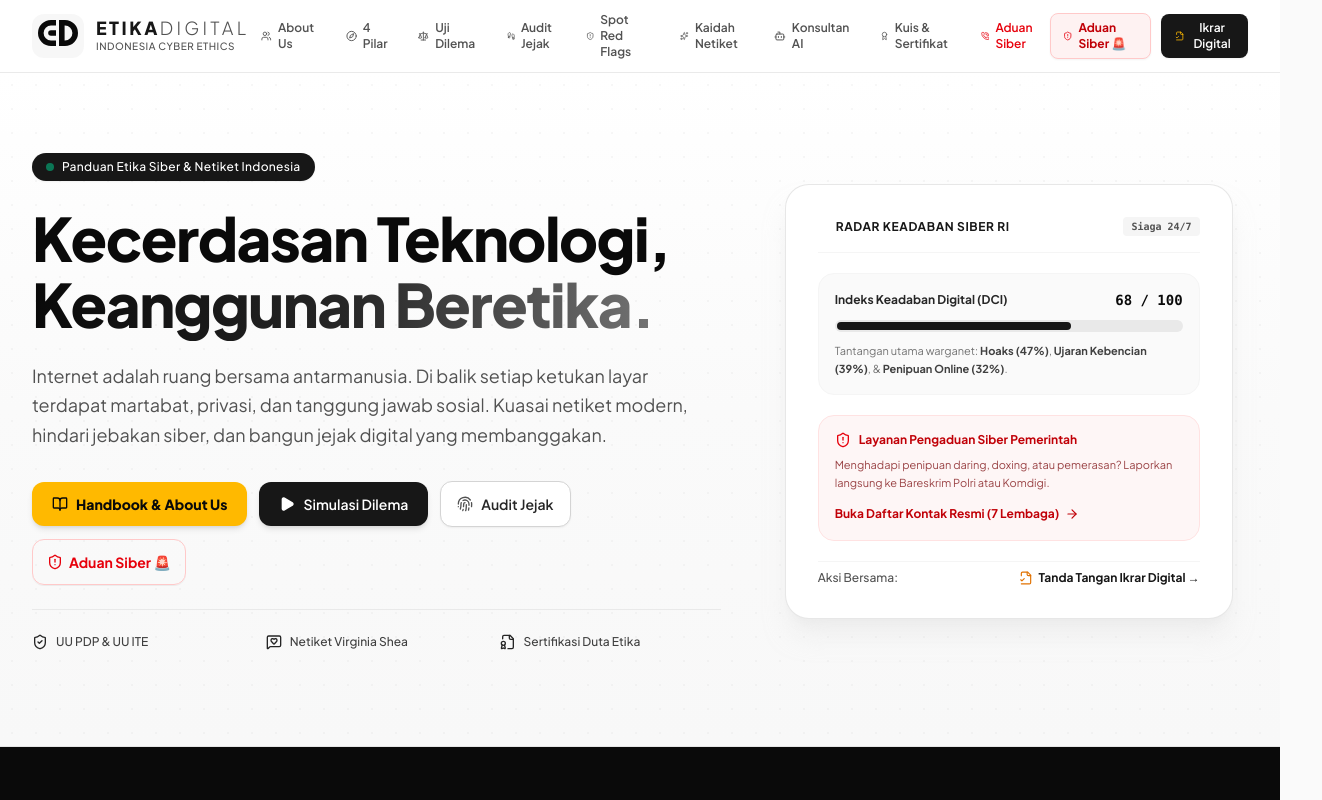
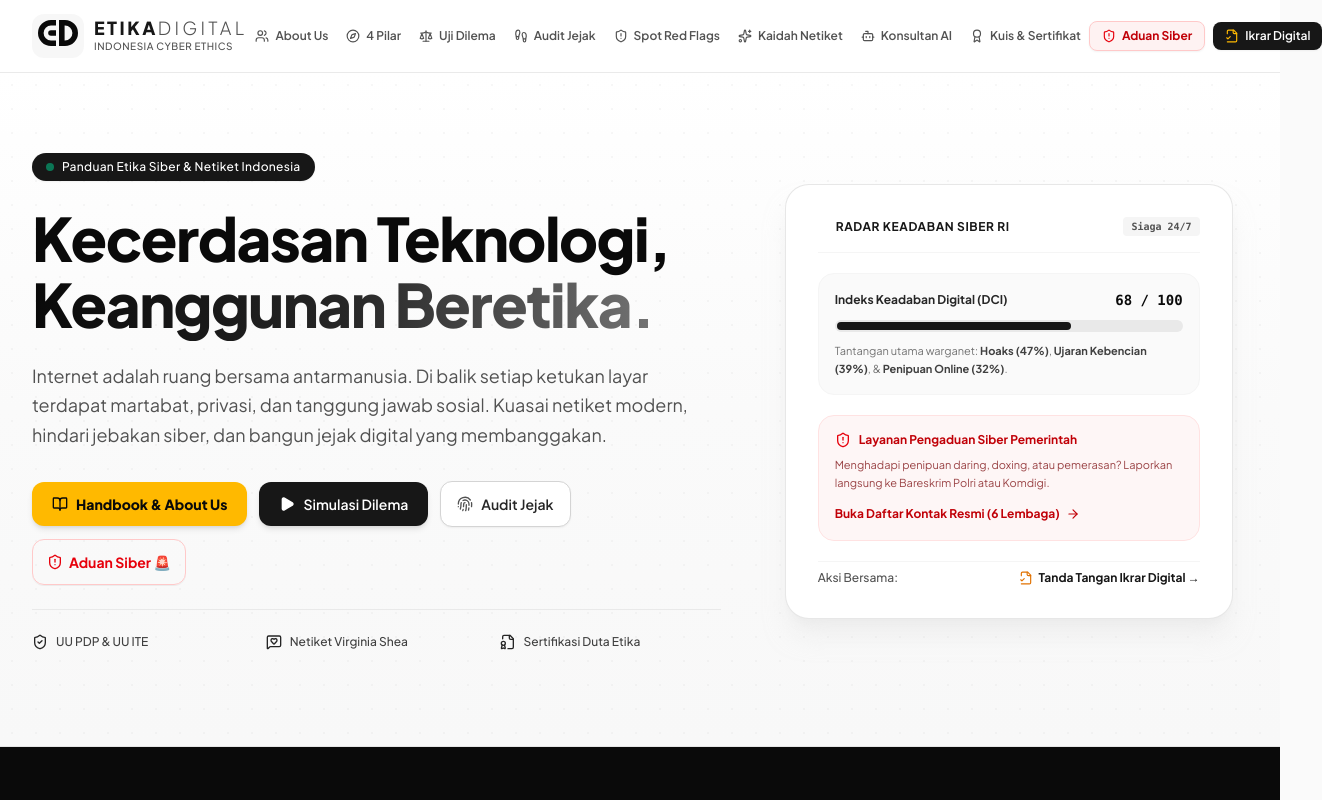
Before and after one commit to EtikaDigital/Etika-Digital, a React (Vite) app: page / in a window 1280 px wide. Shown: the top 800 px of the page, 1322 px wide, since content can reach past the window. Built offline with nearby package versions, Linux system fonts and the light colour scheme.

Commit message:
refactor: remove redundant menu items from navbar
Clean up navigation by removing unused 'BookOpen' and 'Aduan Siber' links and update contact count in hero section.

```diff
--- a/src/components/Hero.tsx
+++ b/src/components/Hero.tsx
@@ -150,7 +150,7 @@ export const Hero: React.FC<HeroProps> = ({
                     href="#aduan-siber"
                     className="inline-flex items-center gap-1.5 text-xs font-bold text-red-700 hover:text-red-800 hover:underline pt-1"
                   >
-                    <span>Buka Daftar Kontak Resmi (7 Lembaga)</span>
+                    <span>Buka Daftar Kontak Resmi (6 Lembaga)</span>
                     <ArrowRight className="w-3.5 h-3.5" />
                   </a>
                 </div>
--- a/src/components/Navbar.tsx
+++ b/src/components/Navbar.tsx
@@ -6,10 +6,8 @@ import {
   Scale,
   Footprints,
   ShieldAlert,
-  BookOpen,
   Users,
   Award,
-  PhoneCall,
   Menu,
   X,
   FileCheck2,
@@ -36,7 +34,6 @@ export const Navbar: React.FC<NavbarProps> = ({
     { href: '#netiket', label: 'Kaidah Netiket', icon: Sparkles },
     { href: '#konsultan', label: 'Konsultan AI', icon: Bot },
     { href: '#kuis', label: 'Kuis & Sertifikat', icon: Award },
-    { href: '#aduan-siber', label: 'Aduan Siber', icon: PhoneCall },
   ];
 
   return (
@@ -45,7 +42,7 @@ export const Navbar: React.FC<NavbarProps> = ({
         {/* Brand Logo & Name */}
         <a
           href="#"
-          className="group flex items-center gap-3 transition-transform duration-200 hover:scale-[1.02]"
+          className="shrink-0 group flex items-center gap-2.5 transition-transform duration-200 hover:scale-[1.02]"
           aria-label="Kembali ke Beranda Etika Digital"
         >
           <div className="p-1.5 rounded-xl bg-neutral-100/80 group-hover:bg-neutral-200/60 transition-colors">
@@ -62,47 +59,44 @@ export const Navbar: React.FC<NavbarProps> = ({
         </a>
 
         {/* Desktop Navigation */}
-        <nav className="hidden xl:flex items-center gap-1">
+        <nav className="hidden xl:flex items-center gap-0.5 2xl:gap-1 shrink-0 flex-nowrap">
           {navLinks.map((link) => {
             const Icon = link.icon;
             const isActive = activeSection === link.href.replace('#', '');
-            const isAlert = link.href === '#aduan-siber';
             return (
               <a
                 key={link.href}
                 href={link.href}
-                className={`flex items-center gap-1.5 px-3 py-1.5 text-xs font-semibold rounded-lg transition-colors ${
+                className={`whitespace-nowrap shrink-0 inline-flex items-center gap-1.5 px-2 2xl:px-3 py-1.5 text-xs font-semibold rounded-lg transition-colors ${
                   isActive
                     ? 'bg-neutral-900 text-white'
-                    : isAlert
-                    ? 'text-red-600 hover:bg-red-50 hover:text-red-700'
                     : 'text-neutral-600 hover:text-neutral-950 hover:bg-neutral-100'
                 }`}
               >
-                <Icon className={`w-3.5 h-3.5 ${isAlert && !isActive ? 'text-red-600' : ''}`} />
-                <span>{link.label}</span>
+                <Icon className="w-3.5 h-3.5 shrink-0" />
+                <span className="whitespace-nowrap">{link.label}</span>
               </a>
             );
           })}
         </nav>
 
-        {/* Actions (Aduan Siber Quick Link & Pledge) */}
-        <div className="hidden sm:flex items-center gap-2.5">
+        {/* Single Action Button for Aduan Siber & Pledge */}
+        <div className="hidden sm:flex items-center gap-2 shrink-0">
           <a
             href="#aduan-siber"
-            className="inline-flex items-center gap-1.5 px-3 py-1.5 rounded-lg border border-red-200 bg-red-50 text-xs font-bold text-red-700 hover:bg-red-100 transition-all shadow-xs"
+            className="whitespace-nowrap shrink-0 inline-flex items-center gap-1.5 px-3 py-1.5 rounded-lg border border-red-200 bg-red-50 text-xs font-bold text-red-700 hover:bg-red-100 transition-all shadow-xs"
             title="Layanan Aduan Kejahatan Siber Pemerintah"
           >
-            <ShieldAlert className="w-3.5 h-3.5 text-red-600" />
-            <span>Aduan Siber 🚨</span>
+            <ShieldAlert className="w-3.5 h-3.5 text-red-600 shrink-0" />
+            <span className="whitespace-nowrap">Aduan Siber</span>
           </a>
 
           <button
             onClick={onOpenPledge}
-            className="inline-flex items-center gap-1.5 px-3.5 py-1.5 rounded-lg bg-neutral-900 text-xs font-semibold text-white hover:bg-neutral-800 transition-all shadow-xs"
+            className="whitespace-nowrap shrink-0 inline-flex items-center gap-1.5 px-3 py-1.5 2xl:px-3.5 rounded-lg bg-neutral-900 text-xs font-semibold text-white hover:bg-neutral-800 transition-all shadow-xs"
           >
-            <FileCheck2 className="w-3.5 h-3.5 text-amber-400" />
-            <span>Ikrar Digital</span>
+            <FileCheck2 className="w-3.5 h-3.5 text-amber-400 shrink-0" />
+            <span className="whitespace-nowrap">Ikrar Digital</span>
           </button>
         </div>
 
@@ -132,19 +126,14 @@ export const Navbar: React.FC<NavbarProps> = ({
           <div className="grid grid-cols-2 gap-2 pt-2">
             {navLinks.map((link) => {
               const Icon = link.icon;
-              const isAlert = link.href === '#aduan-siber';
               return (
                 <a
                   key={link.href}
                   href={link.href}
                   onClick={() => setIsMobileMenuOpen(false)}
-                  className={`flex items-center gap-2 p-2.5 rounded-lg text-xs font-medium ${
-                    isAlert
-                      ? 'bg-red-50 text-red-700 font-bold border border-red-200'
-                      : 'bg-neutral-50 hover:bg-neutral-100 text-neutral-700'
-                  }`}
+                  className="flex items-center gap-2 p-2.5 rounded-lg text-xs font-medium bg-neutral-50 hover:bg-neutral-100 text-neutral-700"
                 >
-                  <Icon className={`w-4 h-4 ${isAlert ? 'text-red-600' : 'text-neutral-500'}`} />
+                  <Icon className="w-4 h-4 text-neutral-500" />
                   <span>{link.label}</span>
                 </a>
               );
@@ -152,6 +141,14 @@ export const Navbar: React.FC<NavbarProps> = ({
           </div>
 
           <div className="pt-3 border-t border-neutral-100 flex flex-col gap-2">
+            <a
+              href="#aduan-siber"
+              onClick={() => setIsMobileMenuOpen(false)}
+              className="w-full flex items-center justify-center gap-2 py-2.5 rounded-lg bg-red-50 border border-red-200 text-xs font-bold text-red-700 hover:bg-red-100"
+            >
+              <ShieldAlert className="w-4 h-4 text-red-600" />
+              <span>Aduan Siber</span>
+            </a>
             <button
               onClick={() => {
                 setIsMobileMenuOpen(false);
```
